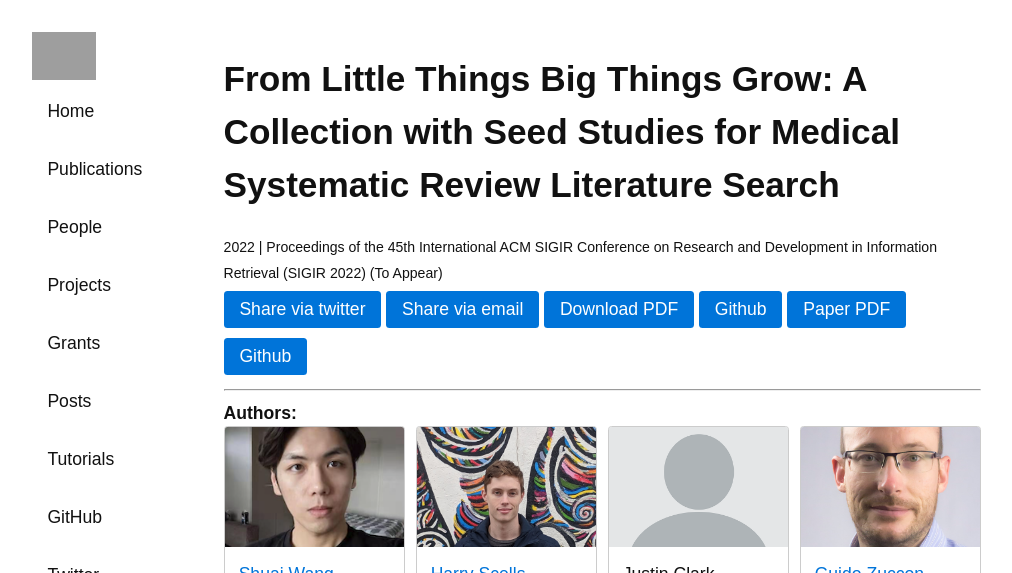
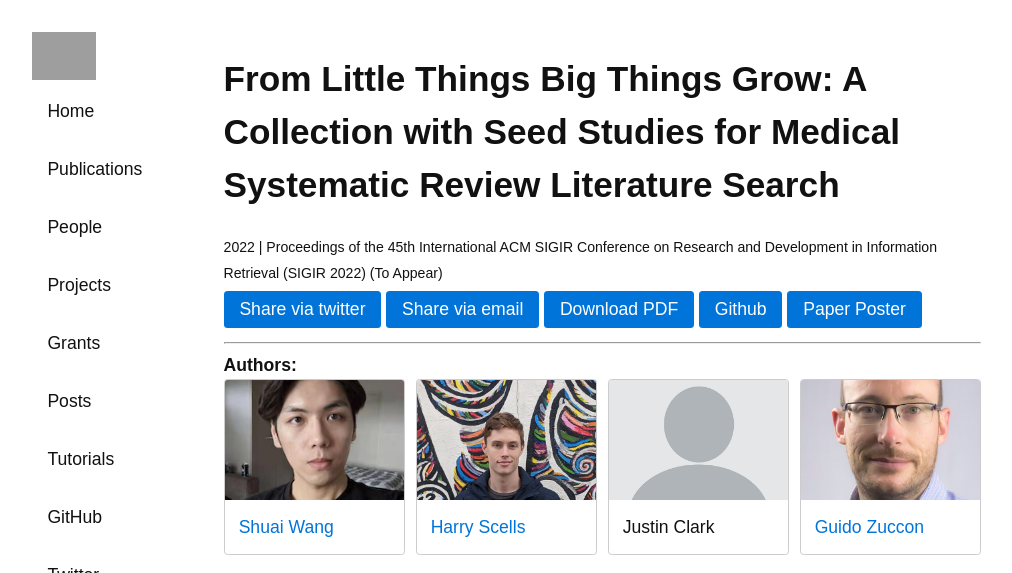
Before and after one commit to ielab/ielab.github.io, a Jekyll site: the page built from _publications/shuai-2022-seedcollection.md, in a window 1280 px wide, cut to the strip 0-573 px from the top of the page. Shown: the whole strip, without its empty margins (139-1151 px from the left). Built offline with Jekyll 4.4.1, drawn with Linux system fonts in a browser that asks for light colours; grey boxes are pictures that could not be loaded.

Commit message:
something wrong on seed collection

```diff
--- a/_publications/shuai-2022-seedcollection.md
+++ b/_publications/shuai-2022-seedcollection.md
@@ -9,10 +9,8 @@ projects: [systematic-reviews]
 links:
  - url: http://github.com/ielab/sysrev-seed-collection
    name: Github
- - url: http://ielab.io/files/shuai-SR-collection.pdf
-   name: Paper PDF
  - url: http://github.com/files/sigir2022/SIGIR2022-seed-collection.pdf
-   name: Github
+   name: Paper Poster
 ---
 ---
 ## Abstract
```
